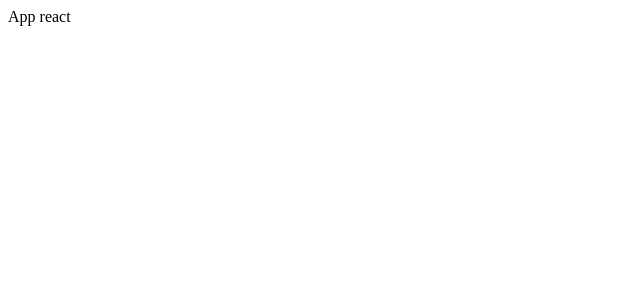
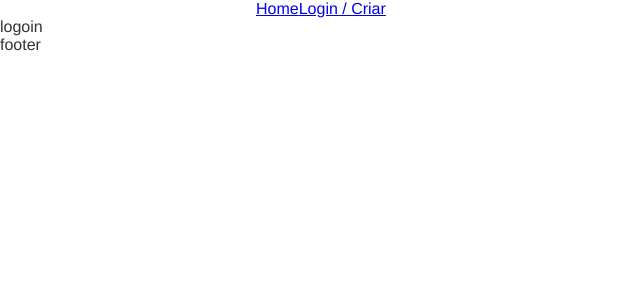
Before and after one commit to nikolasrailan/dogs, a React (Vite) app: page /login in a window 1280 px wide. Shown: the top 300 px of the page, without its empty margins (0-640 px from the left). Built offline with nearby package versions, Linux system fonts and the light colour scheme.

Commit message:
estruturando header

```diff
--- /dev/null
+++ b/src/App.css
@@ -0,0 +1,45 @@
+* {
+  box-sizing: border-box;
+}
+
+body {
+  margin: 0px;
+  color: #333;
+  --type-first: Helvetica, Arial, sans-serif;
+  --type-second: "Spectral", Georgia;
+  font-family: var(--type-first);
+}
+
+h1,
+h2,
+h3,
+h4,
+p {
+  margin: 0px;
+}
+
+ul,
+li {
+  list-style: none;
+  padding: 0px;
+  margin: 0px;
+}
+
+img {
+  display: block;
+  max-width: 100%;
+}
+
+button,
+input {
+  display: block;
+  font-size: 1rem;
+  font-family: var(--type-first);
+  color: #333;
+}
+
+.container {
+  max-width: 50rem;
+  padding: 0 1rem;
+  margin: 0 auto;
+}
--- a/src/App.jsx
+++ b/src/App.jsx
@@ -1,7 +1,24 @@
 import React from "react";
+import "./App.css";
+import { BrowserRouter, Route, Routes } from "react-router-dom";
+import Header from "./Components/Header";
+import Footer from "./Components/Footer";
+import Home from "./Components/Home";
+import Login from "./Components/Login/Login";
 
 const App = () => {
-  return <div>App react</div>;
+  return (
+    <div>
+      <BrowserRouter>
+        <Header />
+        <Routes>
+          <Route path="/" element={<Home />} />
+          <Route path="/login" element={<Login />} />
+        </Routes>
+        <Footer />
+      </BrowserRouter>
+    </div>
+  );
 };
 
 export default App;
--- /dev/null
+++ b/src/Components/Footer.jsx
@@ -0,0 +1,8 @@
+import React from "react";
+import styles from "./Footer.module.css";
+
+const Footer = () => {
+  return <div className={styles.footer}>footer</div>;
+};
+
+export default Footer;
--- /dev/null
+++ b/src/Components/Header.jsx
@@ -0,0 +1,16 @@
+import React from "react";
+import styles from "./Header.module.css";
+import { Link } from "react-router-dom";
+
+const Header = () => {
+  return (
+    <div className={styles.header}>
+      <nav className="container">
+        <Link to="/">Home</Link>
+        <Link to="/login">Login / Criar</Link>
+      </nav>
+    </div>
+  );
+};
+
+export default Header;
--- /dev/null
+++ b/src/Components/Home.jsx
@@ -0,0 +1,7 @@
+import React from "react";
+
+const Home = () => {
+  return <div>Home</div>;
+};
+
+export default Home;
--- /dev/null
+++ b/src/Components/Login/Login.jsx
@@ -0,0 +1,7 @@
+import React from "react";
+
+const Login = () => {
+  return <div>logoin</div>;
+};
+
+export default Login;
```
Also changed, not shown: src/Components/Footer.module.css (added), src/Components/Header.module.css (added).
